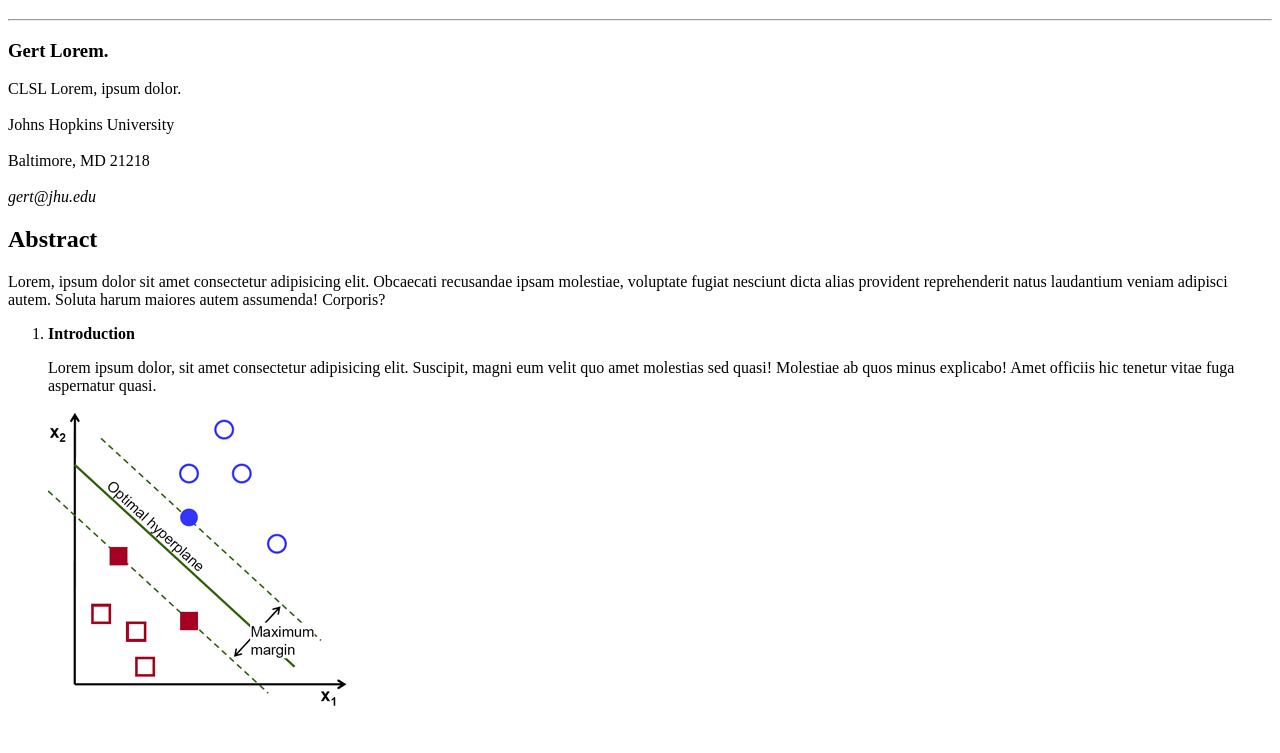
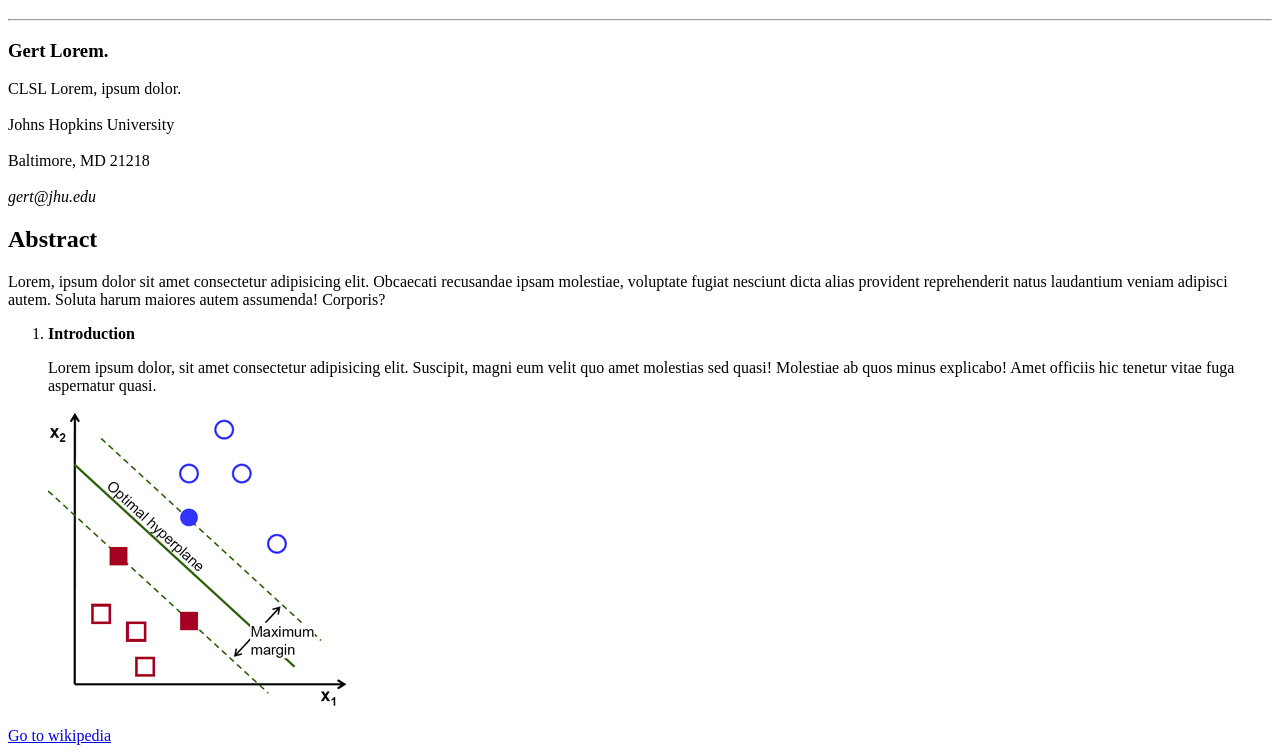
Before and after one commit to fabiopacifici/live_paper, a plain HTML site: page index.html in a window 1280 px wide. Shown: the part 61-814 px from the top of the page. Drawn offline with Linux system fonts and the light colour scheme.

Commit message:
Add footer section with external link to Wikipedia

```diff
--- a/index.html
+++ b/index.html
@@ -66,6 +66,12 @@
   </main>
   <!-- /Page content -->
 
+  <footer>
+    <a href="https://en.wikipedia.org/wiki/Support_vector_machine" target="_blank">Go to wikipedia</a>
+  </footer>
+
+
+
 </body>
 
 </html>
```
